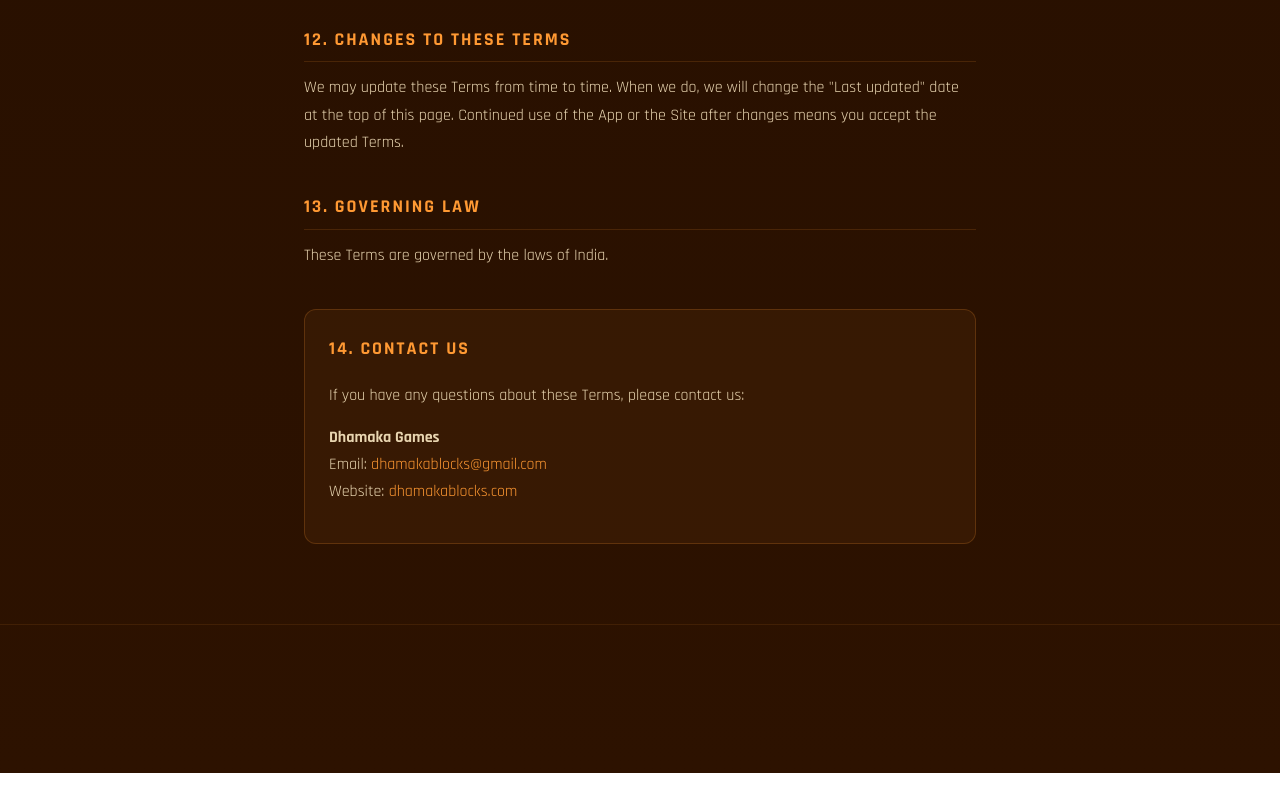
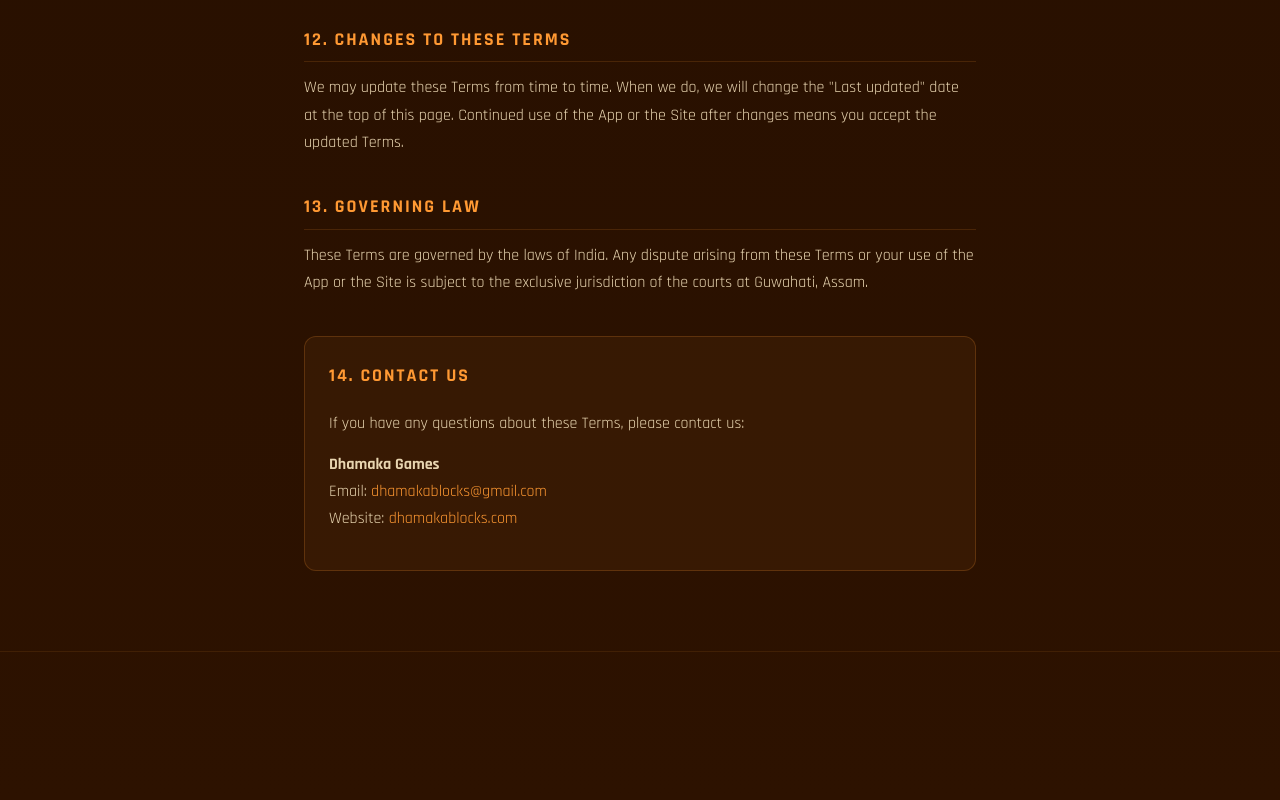
Before and after one commit to kavyabarnadhya/dhamakablocks-web, a plain HTML site: page terms.html in a window 1280 px wide. Shown: the part 2940-3740 px from the top of the page. Before the commit the page ends 3713 px from the top, so only its background shows below. Drawn offline with Linux system fonts and the light colour scheme.

Commit message:
Terms: courts at Guwahati, Assam

```diff
--- a/terms.html
+++ b/terms.html
@@ -309,7 +309,7 @@
 
   <h2>13. Governing Law</h2>
 
-  <p>These Terms are governed by the laws of India.</p>
+  <p>These Terms are governed by the laws of India. Any dispute arising from these Terms or your use of the App or the Site is subject to the exclusive jurisdiction of the courts at Guwahati, Assam.</p>
 
   <div class="contact-box">
     <h2>14. Contact Us</h2>
```
